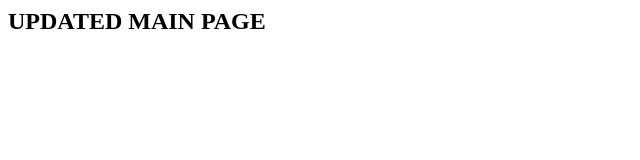
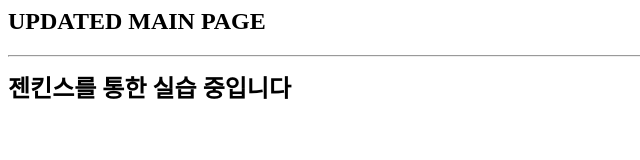
Before and after one commit to Josoungyun/cicdtest, a plain HTML site: page index.html in a window 1280 px wide. Shown: the whole page, without its empty margins (0-640 px from the left). Drawn offline with Linux system fonts and the light colour scheme.

Commit message:
index.html 파일 내용 변경됨

```diff
--- a/index.html
+++ b/index.html
@@ -1 +1,3 @@
 <h2>UPDATED MAIN PAGE<h2>
+<hr>
+젠킨스를 통한 실습 중입니다
```
